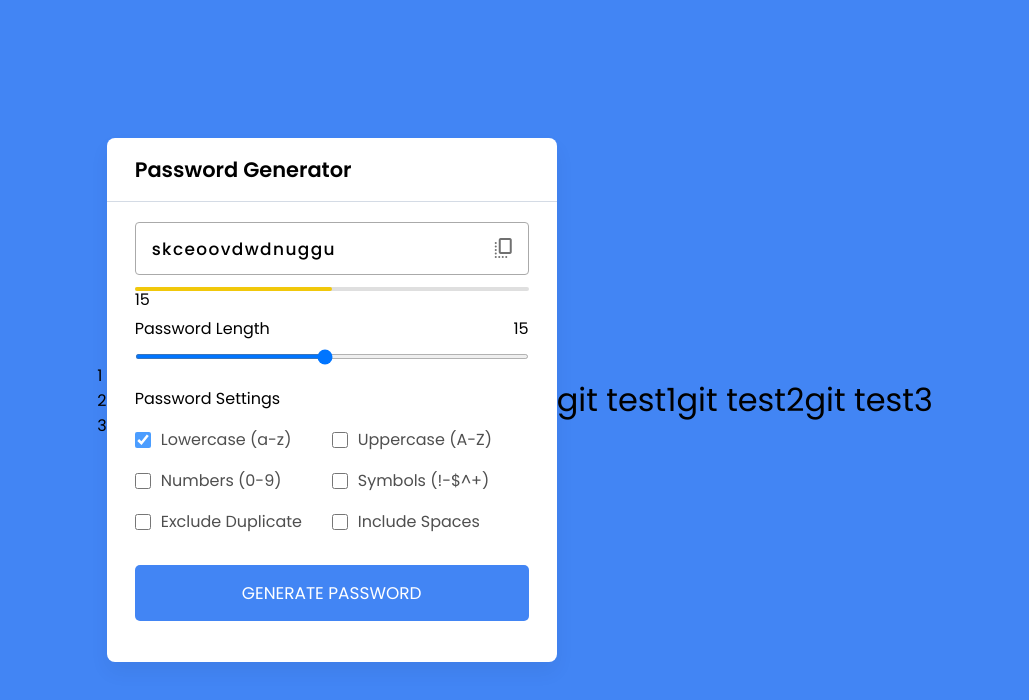
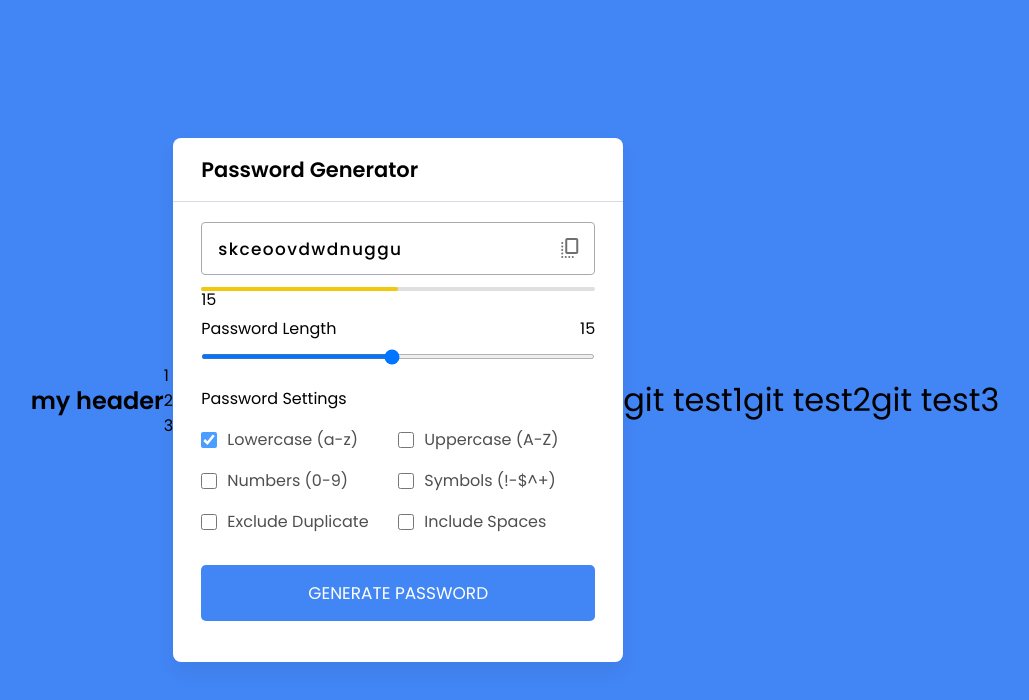
Before and after one commit to raziehamouzgar/Password-Generator, a plain HTML site: page index.html in a window 1280 px wide. Shown: the whole page, without its empty margins (125-1154 px from the left). Drawn offline with nearby package versions, Linux system fonts and the light colour scheme.

Commit message:
create header

```diff
--- a/index.html
+++ b/index.html
@@ -9,6 +9,7 @@
     <title>Password Generator</title>
   </head>
   <body>
+    <h2>my header</h2>
     <nav>
       <ul>
       <div class="li">1</div>
```
